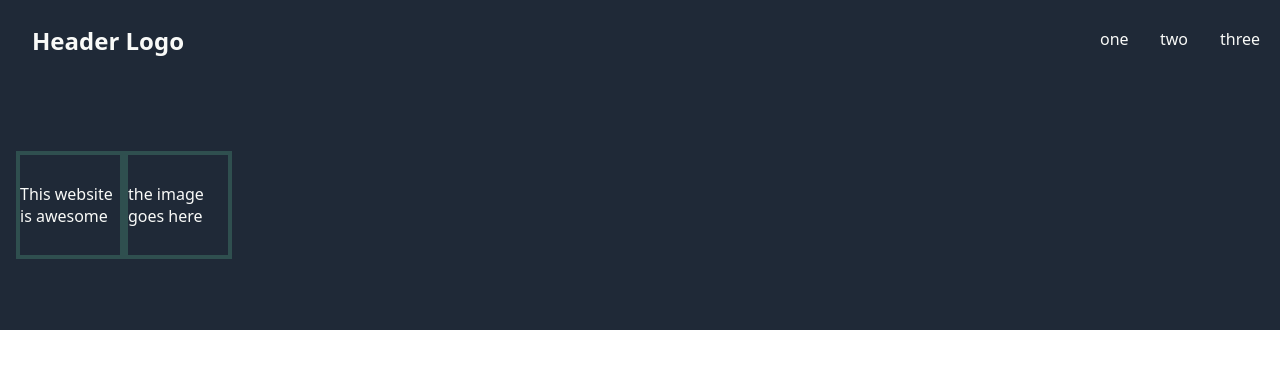
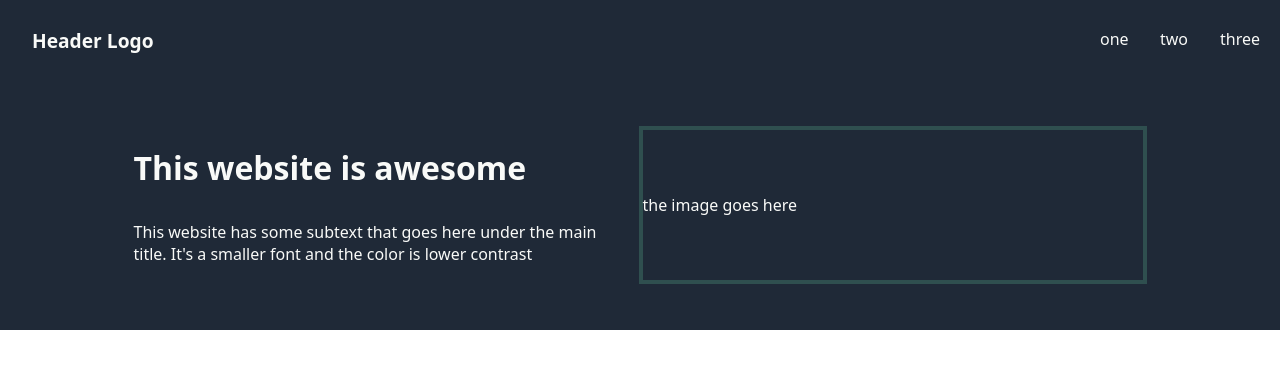
Before and after one commit to mrecinto/odin-landing-page, a plain HTML site: page index.html in a window 1280 px wide. Drawn offline with Linux system fonts and the light colour scheme.

Commit message:
created the flexboxes for the sign-up portion of the page

```diff
--- a/index.html
+++ b/index.html
@@ -6,7 +6,6 @@
     <link rel="stylesheet" href="styles.css">
 </head>
 <body>
-
 
     <nav>
         <div class="logo">Header Logo</div>
@@ -20,11 +19,15 @@
     <div class="header">
         <div class="sign-up-thingy">
             <div class="sign-up-items">
-                <div class="sign-up">This website is awesome</div>
+                <div class="sign-up-items-vertical">
+                    <div class="sign-up">This website is awesome</div>
+                    <div class="sign-up-subtext">This website has some subtext that goes here under the main title. It's a smaller font and the color is lower contrast</div>
+                </div>
+
+
                 <div class="image">the image goes here</div>
             </div>
         </div>
     </div>
-
 </body>
 </html>
--- a/styles.css
+++ b/styles.css
@@ -12,6 +12,7 @@ nav {
     align-items: center;
     flex-direction: row;
 }
+
 .nav-items{
     display: flex;
     align-items: center;
@@ -20,14 +21,13 @@ nav {
     width: 60px;
     height: 25px;
     color:#F9Faf8;
-
 }
 
 .logo{
     padding: 0 2rem;
     font-weight: bold;
     color:#F9Faf8;
-    font-size: x-large;
+    font-size: larger;
 }
 
 .header{
@@ -39,46 +39,43 @@ nav {
     justify-content: space-between;
     align-items: center;
     flex-direction: row;
-
 }
 
 .sign-up-thingy{
+    height: 140px;
+    width: 100%;
+    padding: 16px;
     display: flex;
     align-items: center;
-    justify-content: space-between;
-    height: 140px;
-    padding: 16px;
-
+    justify-content: center;
 }
 
 .sign-up-items{
     display: flex;
     align-items: center;
     justify-content: center;
-
+    gap: 5px;
 }
 
 .sign-up-items div{
-
     color: #f9faf8;
     display: flex;
-    border: 4px solid darkslategray;
-    height: 100px;
-    width: 100px;
+    height: 150px;
+    width: 500px;
     align-items: center;
     justify-content: space-between;
 }
 
+.sign-up-items .image{
+    border: 4px solid darkslategray;
+}
 
+.sign-up-items .sign-up{
+    font-size:xx-large;
+    font-weight: bolder;
+}
 
-
-
-/* .item {
-    width: 110px;
-    height: 60px;
-    /* border: 4px solid darkslategray;
-    background: skyblue;
-} */
-/* .nav-items .logo{
-    justify-content: space-between;
-} */
+.sign-up-items-vertical{
+    display: flex;
+    flex-direction: column;
+}
```
